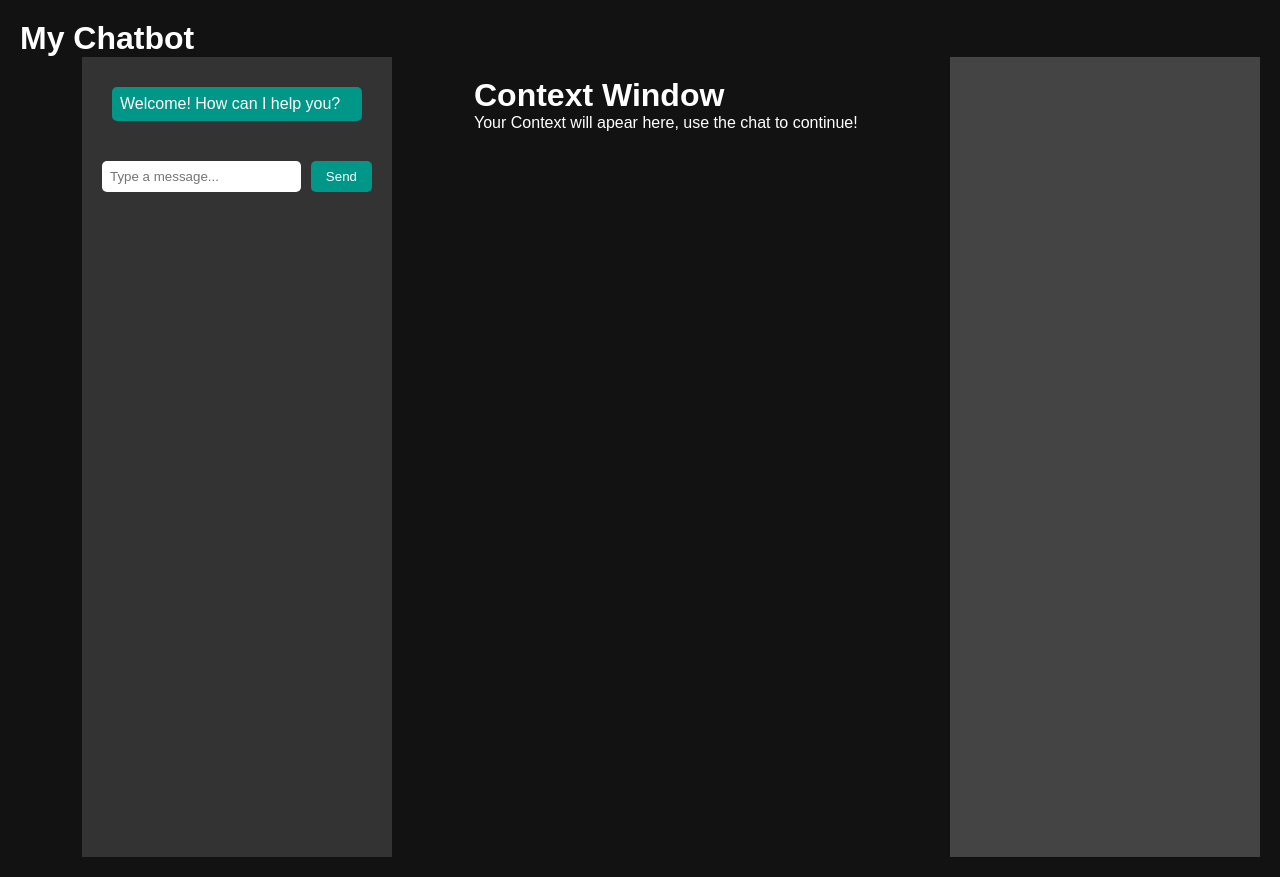
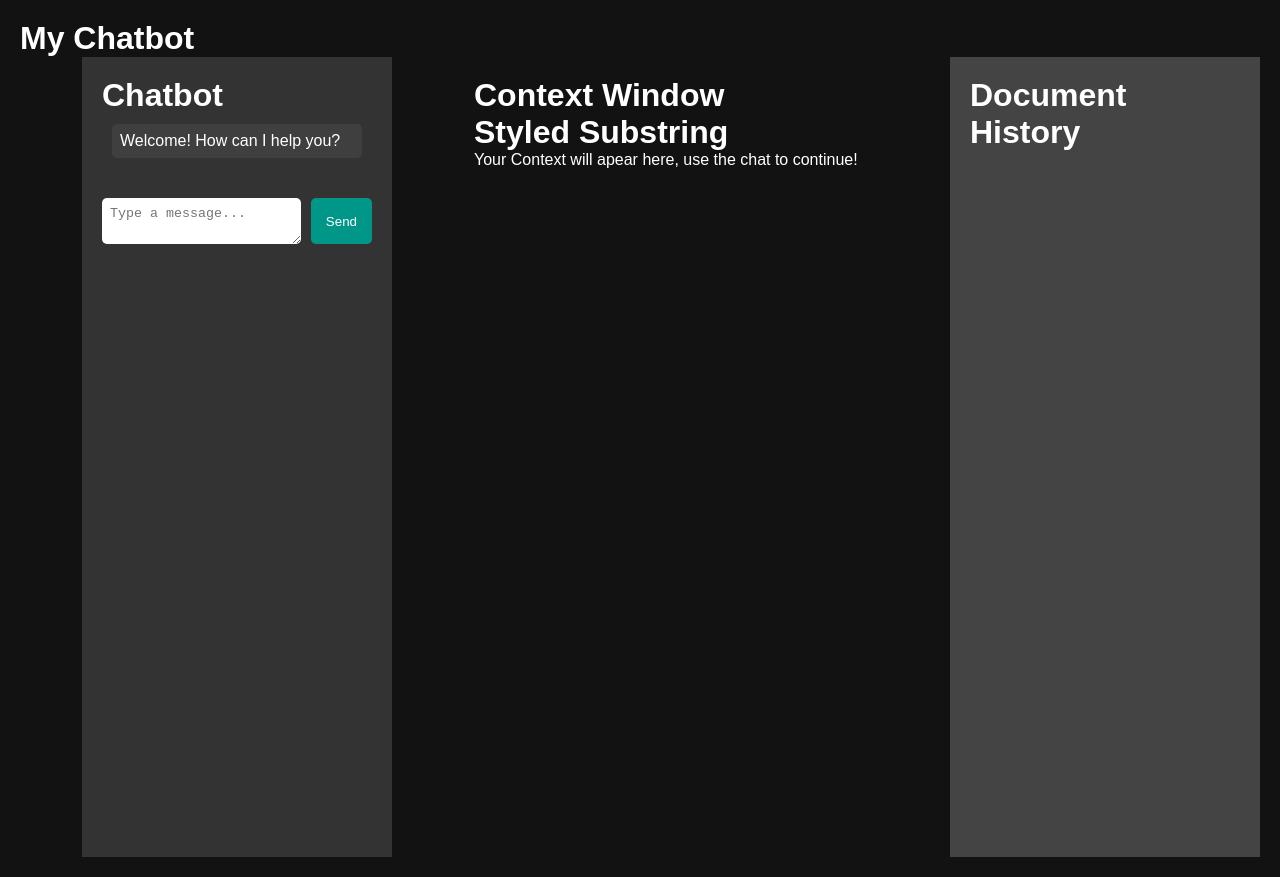
Before and after one commit to jack-cummings/FI_Case_Study, a React (Create React App) app in the folder Frontend/rag/: page / in a window 1280 px wide. Built offline with nearby package versions, Linux system fonts and the light colour scheme.

Commit message:
highligh and scroll complete

```diff
--- a/Frontend/rag/src/chatbot.js
+++ b/Frontend/rag/src/chatbot.js
@@ -1,10 +1,12 @@
-import React, { useState } from 'react';
+import React, { useState, useRef, useEffect} from 'react';
 
 const Chatbot = () => {
   const [messages, setMessages] = useState([{ text: 'Welcome! How can I help you?', isUser: false }]);
   const [input, setInput] = useState('');
   const [context_window, setContextWindow] = useState('Your Context will apear here, use the chat to continue!')
-  const [documents, setDocuments] = useState([{urls:''}])
+  const [documents, setDocuments] = useState([])
+
+
   // const [isLoading, setIsLoading] = useState(true);
 
   const callAPI = async (question_input) => {
@@ -28,6 +30,47 @@ const Chatbot = () => {
       console.error('Error in POST:', error);
     }}; // end call api
 
+  const StyledSubstring = ({full_text, substring, defaultStyle, substringStyle}) => {
+
+    //  Opperating under the assumption that there is only occurance of substring (only highlights first)
+    let raw
+
+    if (full_text === 'Your Context will apear here, use the chat to continue!') {
+      raw = full_text.split(substring)
+    }
+    else {
+      raw = full_text.split(substring)
+      raw.splice(1,0,substring)
+      console.log('hit')
+
+    }
+
+    // console.log(parts)
+    console.log(substring)
+
+    const substringRef = useRef(null);
+
+    useEffect(() => {
+      // Scroll to the substringRef on page load
+      if (substringRef.current) {
+        substringRef.current.scrollIntoView({ behavior: 'smooth' });
+      }
+    }, []);
+
+    return (
+      <p>
+        {raw.map((part, index) => (
+          <span
+            key={index}
+            ref={part === substring ? substringRef : null}
+            style={part === substring ? substringStyle : defaultStyle}>
+            {part}
+            </span>
+          ))}
+        </p>
+      );
+    };
+
 
   const handleInput = (e) => {
     setInput(e.target.value);
@@ -45,8 +88,14 @@ const Chatbot = () => {
       {text: answerObj.content, isUser:false},
     ]);
     setContextWindow(answerObj.context)
-    setDocuments([{urls:answerObj.url}])
-    console.log(documents)
+    // const focus_text = 'A taco'
+    // // const ProcessedContext = await processContext(focus_text,answerObj.context)
+    // const ProcessedContext = await HighlightedSubstring(answerObj.context,focus_text)
+    // setContextWindow(ProcessedContext)
+    setDocuments([
+      ...documents,
+      {urls:answerObj.url}
+    ])
     setInput('');
   };
 
@@ -55,6 +104,7 @@ const Chatbot = () => {
     <div className="layout-container">
       <div className="chatbot">
         {/* Chatbot window */}
+        <h1>Chatbot</h1>
         <div className="chatbot-messages">
           {messages.map((msg, index) => (
             <div key={index} className={msg.isUser ? 'user-message' : 'bot-message'}>
@@ -63,7 +113,7 @@ const Chatbot = () => {
           ))}
         </div>
         <form onSubmit={handleSubmit} className="chatbot-form">
-          <input
+          <textarea
             type="text"
             placeholder="Type a message..."
             value={input}
@@ -75,15 +125,28 @@ const Chatbot = () => {
 
       <div className="middle-panel">
         <h1>Context Window</h1>
-        <div className="scrollable-content">
-          <p>{context_window}</p>
+        <div className="context-window">
+          {/* <p>{context_window}</p> */}
+          <div>
+            <h1>Styled Substring</h1>
+            <StyledSubstring
+              full_text={context_window}
+              substring= 'These instances predate the theory that the first mention of the word "taco" in Mexico was in the 1891 novel Los bandidos de Río Frío by Manuel Payno.'
+              substringStyle={{ fontWeight: 'bold', color: '#009688' }}
+              defaultStyle={{ fontWeight: 'normal', color: 'white' }}
+            />
+          </div>
+
         </div>
       </div>
 
       <div className="file-explorer">
+        <h1>Document History</h1>
       {documents.map((doc, index) => (
-      <div key={index} className='file-object'> {doc.urls}</div>))}
+      <div className='container'><div><a href={doc.urls} key={index} className='file-object'> {doc.urls}</a></div></div>))}
       </div>
+
+
     </div>
   );
 };
--- a/Frontend/rag/src/style.css
+++ b/Frontend/rag/src/style.css
@@ -15,7 +15,7 @@ body {
 
 /* Chatbot container */
 .chatbot {
-  max-width: 400px;
+  max-width: 600px;
   margin: 0 auto;
 }
 
@@ -26,8 +26,8 @@ body {
   padding: 10px;
 }
 
-.user-message {
-  background-color: #3f3f3f; /* Darker color for user messages */
+.bot-message {
+  background-color: #3f3f3f; /* Grey for bot messages */
   color: #fff;
   padding: 8px;
   margin-bottom: 10px;
@@ -35,13 +35,15 @@ body {
   align-self: flex-end;
 }
 
-.bot-message {
-  background-color: #009688; /* Green color for bot messages */
+.user-message {
+  background-color: #009688; /* Green for user messages */
   color: #fff;
   padding: 8px;
   margin-bottom: 10px;
   border-radius: 5px;
+  /* padding-left: 15px; */
   align-self: flex-start;
+  text-align: left;
 }
 
 /* Chat input form */
@@ -50,7 +52,8 @@ body {
   margin-top: 20px;
 }
 
-input[type='text'] {
+
+/* input[type='text'] {
   flex: 1;
   padding: 8px;
   border: none;
@@ -60,6 +63,20 @@ input[type='text'] {
 
 input[type='text']:focus {
   outline: none;
+} */
+
+textarea {
+  flex: 1;
+  padding: 8px;
+  border: none;
+  border-radius: 5px;
+  margin-right: 10px;
+  resize: vertical; /* Allow vertical resizing */
+  overflow-y: auto; /* Show scrollbar when content exceeds the height */
+  min-height: 40px; /* Set a minimum height */
+  max-height: 200px; /* Set a maximum height if needed */
+  box-sizing: border-box; /* Include padding and border in the height */
+  word-wrap: break-word; /* Allow word wrapping */
 }
 
 button {
@@ -95,29 +112,29 @@ button:hover {
   }
 
   /* Chat messages styles */
-  .chatbot-messages {
+  /* .chatbot-messages {
     max-height: 300px;
     overflow-y: auto;
     padding: 10px;
-  }
+  } */
 
-  .user-message {
-    background-color: #3f3f3f; /* Darker color for user messages */
-    color: #fff;
+  /* .user-message {
+    background-color: #3f3f3f; Darker color for user messages */
+    /* color: #fff;
     padding: 8px;
     margin-bottom: 10px;
     border-radius: 5px;
     align-self: flex-end;
   }
-
-  .bot-message {
-    background-color: #009688; /* Green color for bot messages */
+   */
+  /* .bot-message {
+    background-color: #009688; /* Green color for bot messages
     color: #fff;
     padding: 8px;
     margin-bottom: 10px;
     border-radius: 5px;
     align-self: flex-start;
-  }
+  } */
 
   /* Chat input form */
   .chatbot-form {
@@ -173,6 +190,29 @@ button:hover {
     padding: 20px;
   }
 
+  .context-window {
+    position: relative;
+    overflow: hidden;
+  }
+
+  /* .context-window::before {
+    content: "";
+    position: absolute;
+    top: 0;
+    left: 0;
+    right: 0;
+    bottom: 0;
+    background: linear-gradient(to bottom, rgba(255, 255, 255, 0) 0%, rgba(255, 255, 255, 1) 20%, rgba(255, 255, 255, 1) 80%, rgba(255, 255, 255, 0) 100%);
+    filter: blur(10px);
+    z-index: 1;
+  }
+
+
+  .context-window > * {
+    position: relative;
+    z-index: 2;
+  } */
+
   /* File explorer */
   .file-explorer {
     width: 25%;
@@ -180,4 +220,60 @@ button:hover {
     color: #fff;
     padding: 20px;
     overflow-y: auto;
+    gap: 30px;
   }
+
+  .file-object{
+    background-color: #7CB9E8; /* light blue */
+    color: #fff;
+    padding: 8px;
+    margin-bottom: 10px;
+    border-radius: 5px;
+    align-self: flex-start;
+  }
+
+  .container {
+    margin-top: 20px;
+    width: 100%;
+    height: 20px;
+    /* background-color: lightblue; */
+  }
+
+  .collapsible-list {
+    max-width: 400px; /* Adjust the maximum width as needed */
+    margin: 0 auto;
+  }
+
+  .collapsible-item {
+    border: 1px solid #7CB9E8;
+    margin-bottom: 10px;
+  }
+
+  .item-header {
+    background-color: #7CB9E8;
+    padding: 10px;
+    cursor: pointer;
+  }
+
+  .item-content {
+    padding: 10px;
+    display: none;
+  }
+
+  .item-content p {
+    margin-bottom: 5px;
+  }
+
+  .nested-list {
+    list-style: none;
+    margin: 0;
+    padding: 0;
+  }
+
+  .nested-list li {
+    margin-left: 20px;
+  }
+
+  .collapsible-item.active .item-content {
+    display: block;
+  }
```
